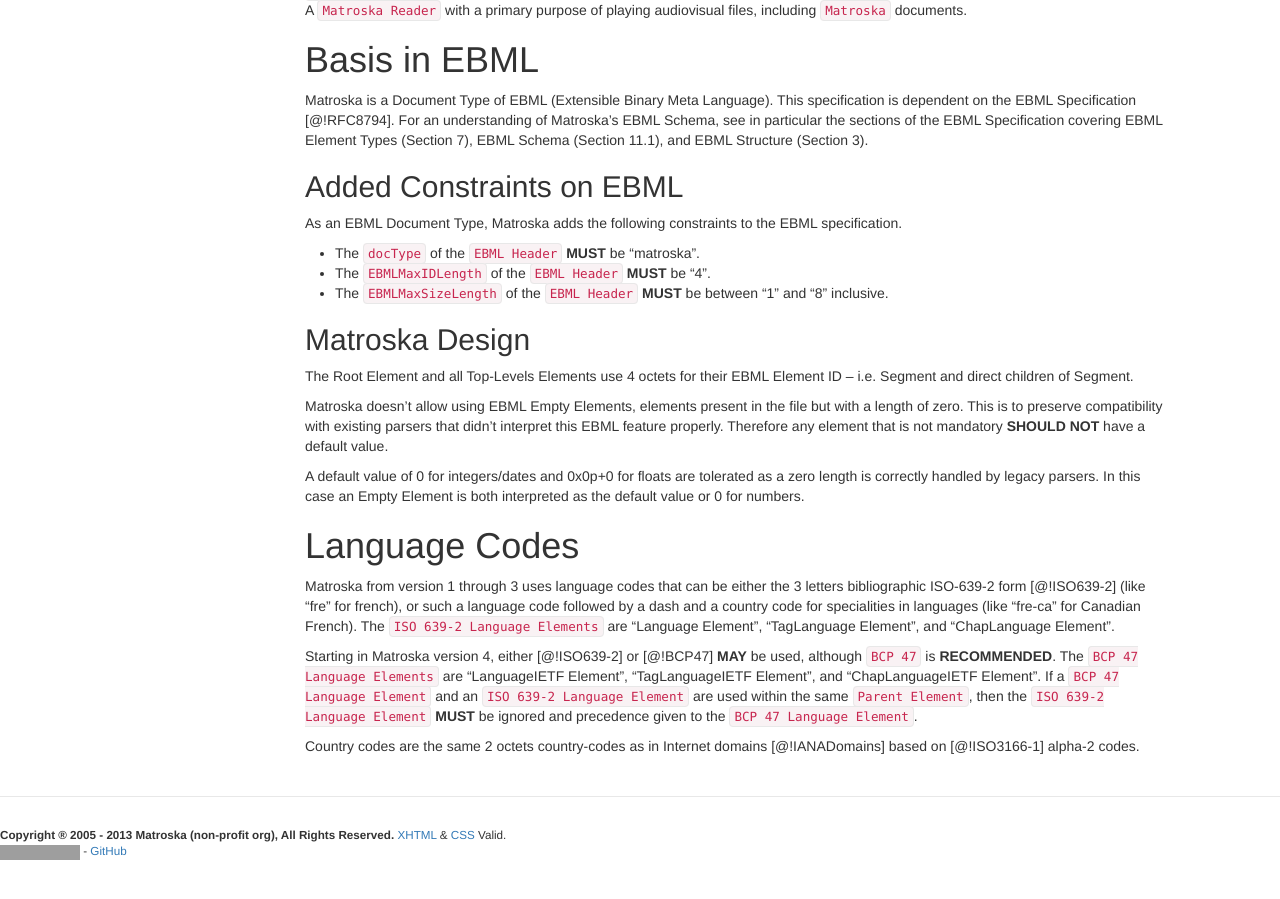
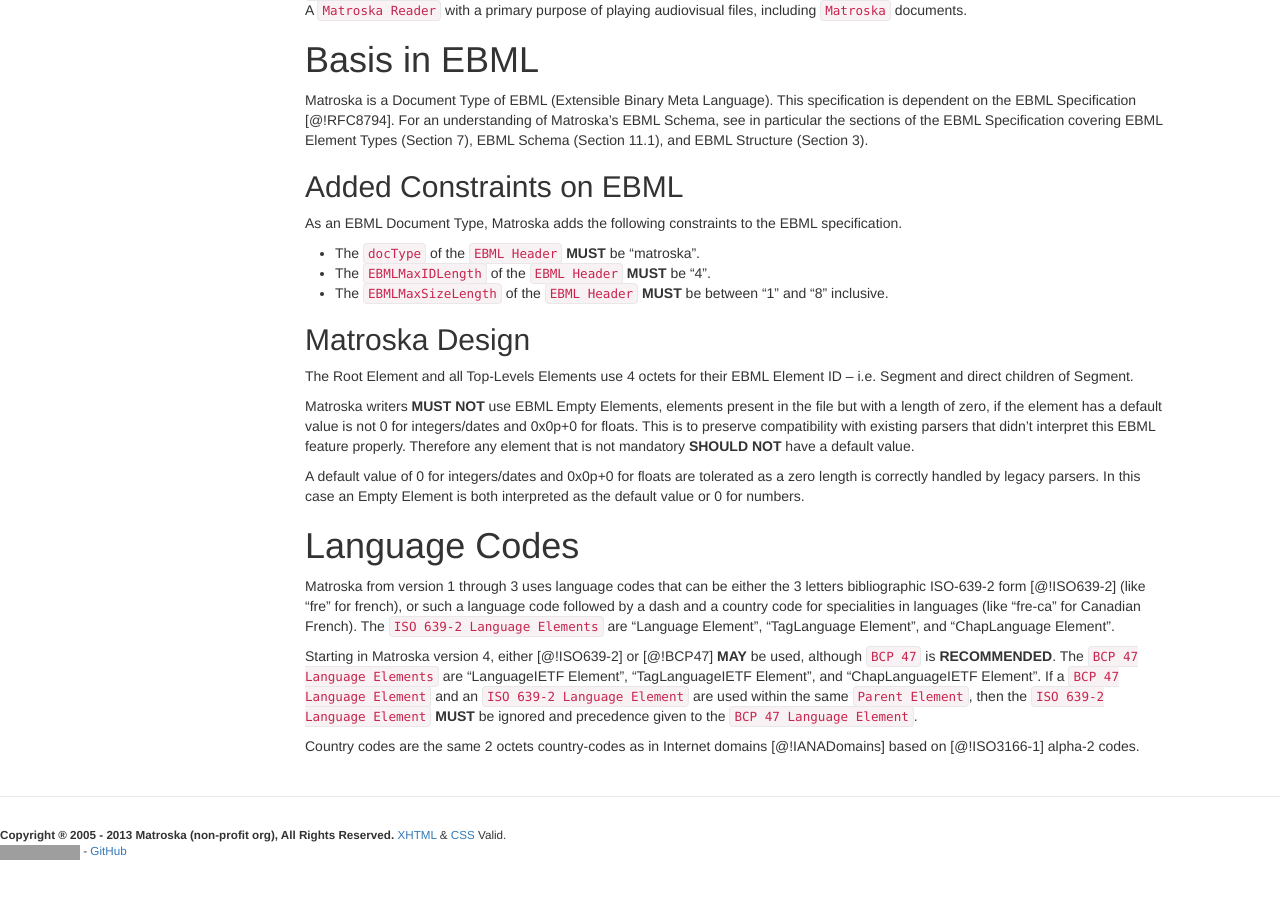
Before and after one commit to ietf-wg-cellar/matroska-specification, a Jekyll site: the page built from index_matroska.md, in a window 1280 px wide and 900 px high, scrolled down 1440 px. Built offline with Jekyll 4.4.1, drawn with Linux system fonts in a browser that asks for light colours; our own code applies the rules of GitHub Pages for plain Markdown files; grey boxes are pictures that could not be loaded.

Commit message:
don't write empty elements for non-zero default values
Turn this into a more specific MUST NOT

```diff
--- a/index_matroska.md
+++ b/index_matroska.md
@@ -134,7 +134,8 @@
 
 The Root Element and all Top-Levels Elements use 4 octets for their EBML Element ID -- i.e. Segment and direct children of Segment.
 
-Matroska doesn't allow using EBML Empty Elements, elements present in the file but with a length of zero.
+Matroska writers **MUST NOT** use  EBML Empty Elements, elements present in the file but with a length of zero,
+if the element has a default value is not 0 for integers/dates and 0x0p+0 for floats.
 This is to preserve compatibility with existing parsers that didn't interpret this EBML feature properly.
 Therefore any element that is not mandatory **SHOULD NOT** have a default value.
 
```
